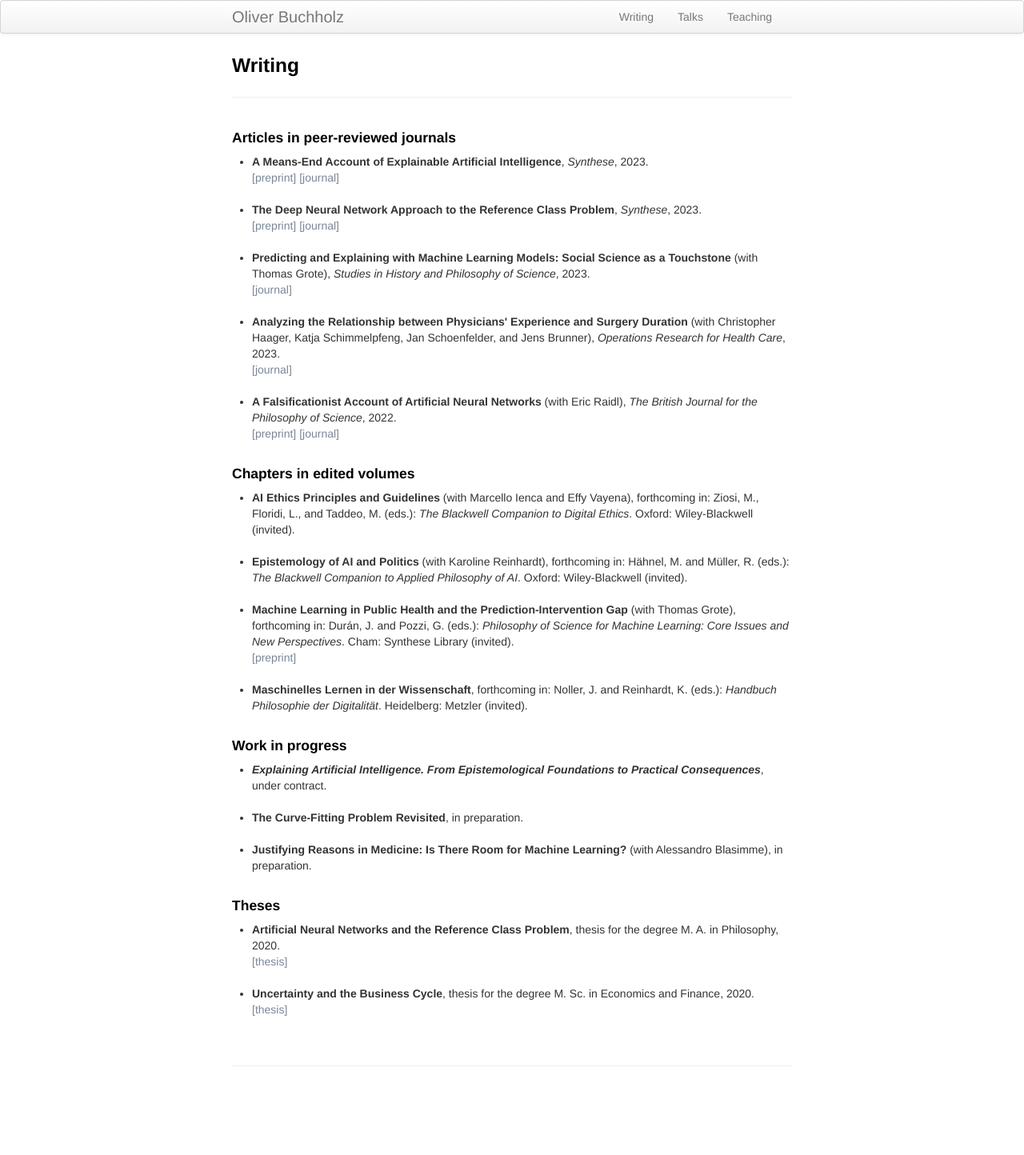
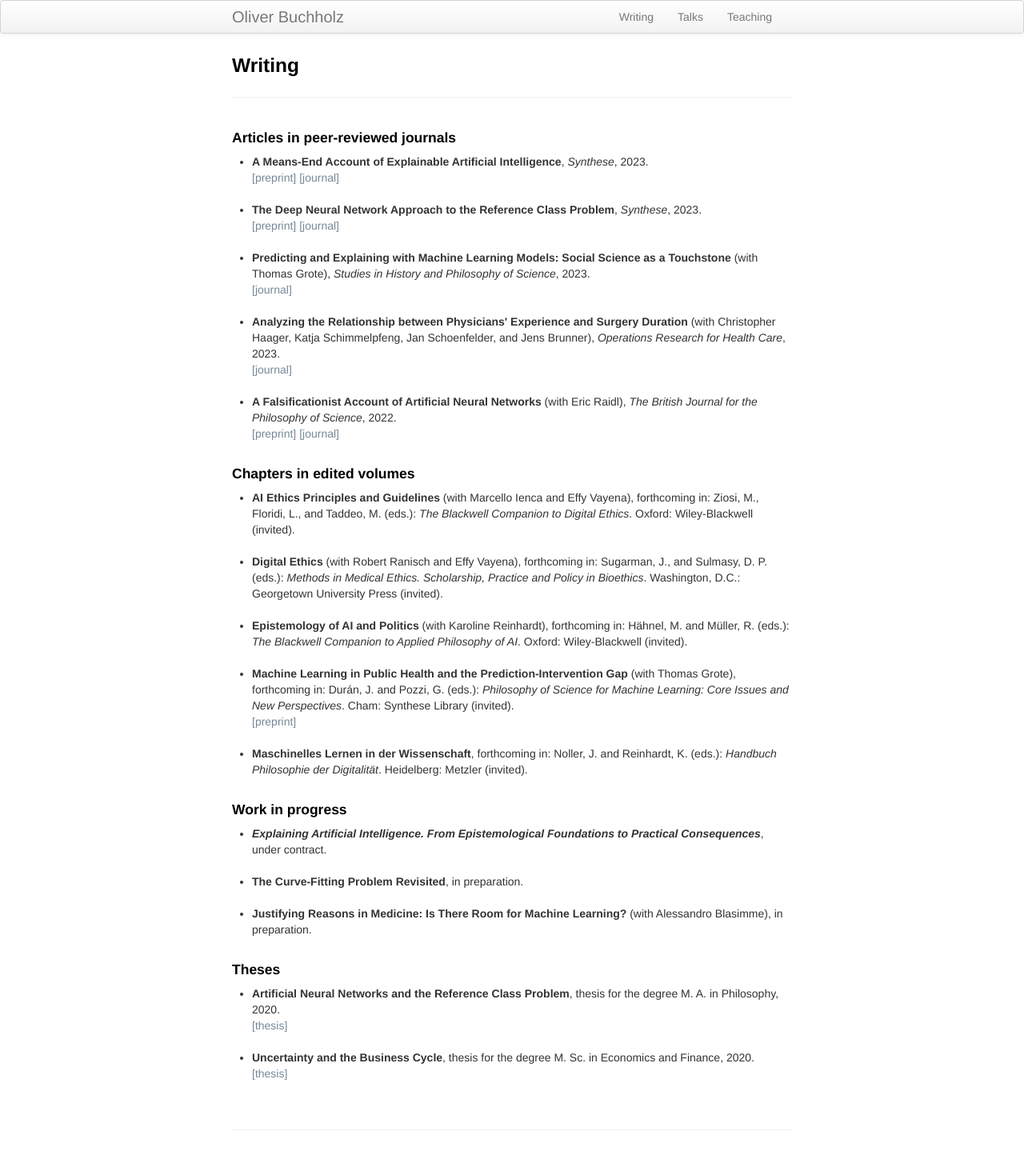
Before and after one commit to oliverbuchholz/oliverbuchholz.github.io, a Jekyll site: the page built from pages/writing.md, in a window 1280 px wide. Shown: the whole page at 80% size. Built offline with Jekyll 4.4.1, drawn with Linux system fonts in a browser that asks for light colours; before the commit the page ends 1364 px from its top, so only the background shows below that.

Commit message:
added MIME-chapter

```diff
--- a/pages/writing.md
+++ b/pages/writing.md
@@ -29,6 +29,10 @@ description: Oliver Buchholz | Writing
 <ul>
 <li>
 <b>AI Ethics Principles and Guidelines</b> (with Marcello Ienca and Effy Vayena), forthcoming in: Ziosi, M., Floridi, L., and Taddeo, M. (eds.): <i>The Blackwell Companion to Digital Ethics</i>. Oxford: Wiley-Blackwell (invited).<br><br>
+</li>
+
+<li>
+<b>Digital Ethics</b> (with Robert Ranisch and Effy Vayena), forthcoming in: Sugarman, J., and Sulmasy, D. P. (eds.): <i>Methods in Medical Ethics. Scholarship, Practice and Policy in Bioethics</i>. Washington, D.C.: Georgetown University Press (invited).<br><br>
 </li>
 
 <li>
```
